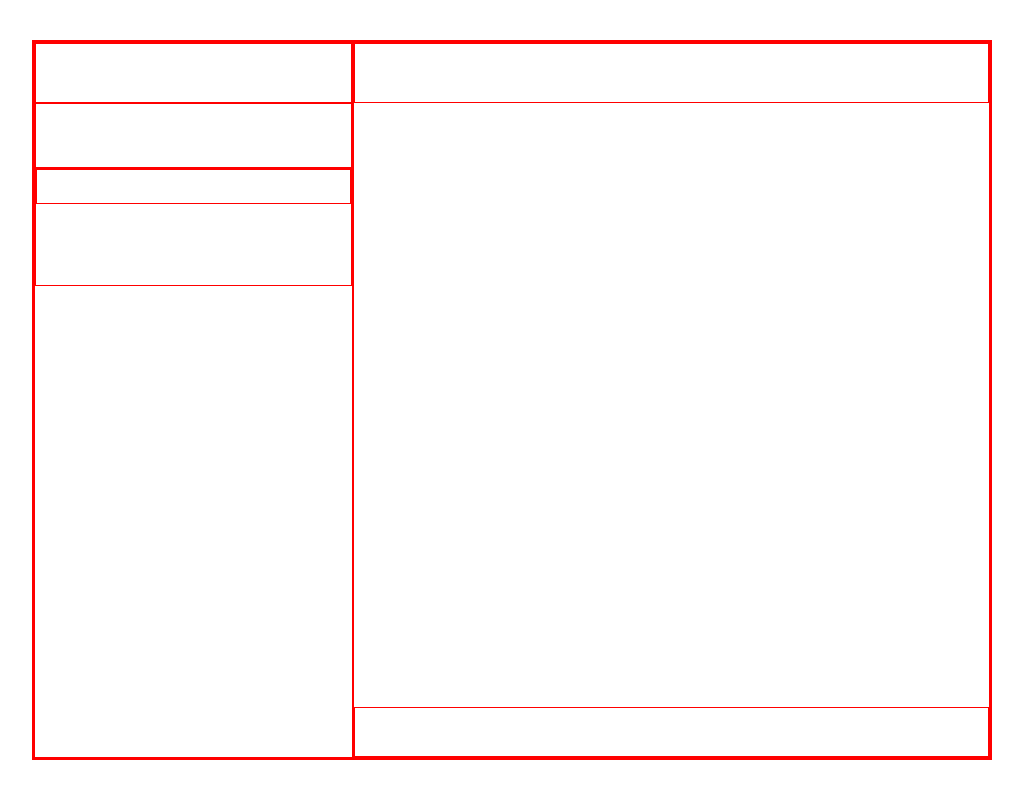
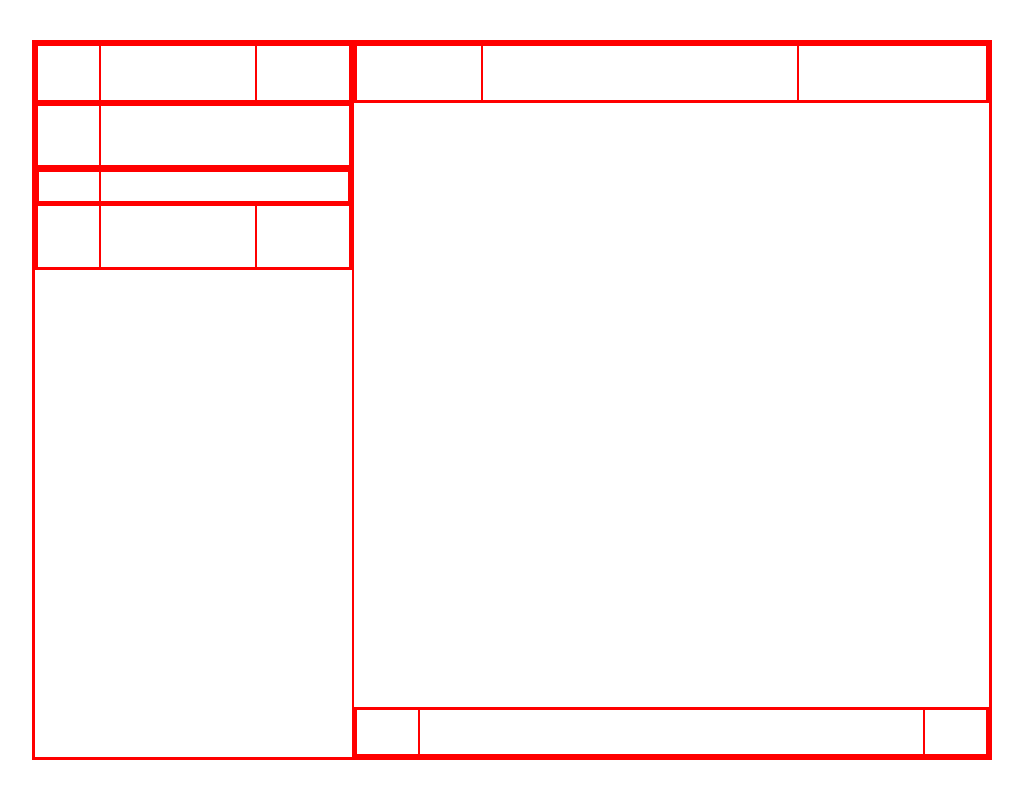
Before and after one commit to antoniodelgiudice02/vue-boolzapp, a plain HTML site: page index.html in a window 1280 px wide. Shown: the whole page, without its empty margins (128-1151 px from the left). Drawn offline with nearby package versions, Linux system fonts and the light colour scheme.

Commit message:
update structure

```diff
--- a/css/style.css
+++ b/css/style.css
@@ -40,8 +40,26 @@
     height: 35px;
 }
 
-#contacts .contact-box{
+/* list */
+
+#list{
     height: 65px;
+}
+
+.item-box{
+    height: 100%;
+}
+
+.item-pic{
+    width: 20%;
+}
+
+.item-text{
+    flex-grow: 1;
+}
+
+.item-info{
+    width: 30%;
 }
 
 
@@ -68,3 +86,13 @@
 #chat .footer{
     height: 50px;
 }
+
+.footer .emoji,
+.footer .audio-message{
+    width: 10%;
+}
+
+.footer .box-message{
+    flex-grow: 1;
+
+}
--- a/index.html
+++ b/index.html
@@ -31,11 +31,39 @@
 
                         <header class="header debug">
 
+                            <div class="item-box d-flex  debug">
+
+                                <div class="item-pic debug">
+
+                                </div>
+
+                                <div class="item-text debug">
+
+                                </div>
+
+                                <div class="item-info debug">
+
+                                </div>
+
+                            </div>
+
                         </header>
 
                         <!-- info box -->
 
                         <section id="info-box" class="debug">
+
+                            <div class="item-box d-flex  debug">
+
+                                <div class="item-pic debug">
+
+                                </div>
+
+                                <div class="item-text debug">
+
+                                </div>
+
+                            </div>
 
                         </section>
 
@@ -47,10 +75,36 @@
 
                             <div id="search-bar" class="debug">
 
+                                <div class="item-box d-flex  debug">
+
+                                    <div class="item-pic debug">
+
+                                    </div>
+
+                                    <div class="item-text debug">
+
+                                    </div>
+
+                                </div>
+
                             </div>
 
-                            <ul id="list">
-                                <li class="contact-box">
+                            <!-- list -->
+
+                            <ul id="list" class="m-0 p-0">
+                                <li class="item-box d-flex  debug">
+
+                                    <div class="item-pic debug">
+
+                                    </div>
+
+                                    <div class="item-text debug">
+
+                                    </div>
+
+                                    <div class="item-info debug">
+
+                                    </div>
 
                                 </li>
                             </ul>
@@ -68,6 +122,22 @@
 
                         <header class="header debug">
 
+                            <div class="item-box d-flex  debug">
+
+                                <div class="item-pic debug">
+
+                                </div>
+
+                                <div class="item-text debug">
+
+                                </div>
+
+                                <div class="item-info debug">
+
+                                </div>
+
+                            </div>
+
                         </header>
 
                         <!-- chat box -->
@@ -79,6 +149,22 @@
                         <!-- footer -->
 
                         <footer class="footer debug">
+
+                            <div class="item-box d-flex  debug">
+
+                                <div class="emoji debug">
+
+                                </div>
+
+                                <div class="box-message debug">
+
+                                </div>
+
+                                <div class="audio-message debug">
+
+                                </div>
+
+                            </div>
 
                         </footer>
 
```
